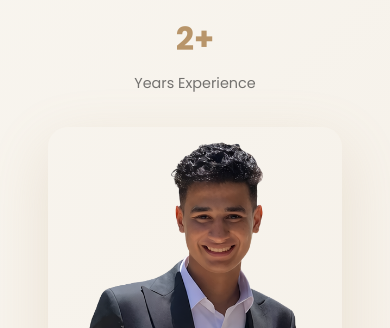
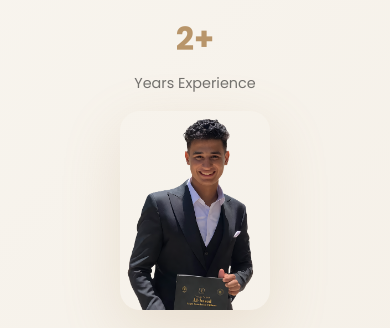
Before and after one commit to yahiashahin65/yahia-shahin, a website: page index.html in a window 390 px wide. Shown: the part 772-1100 px from the top of the page. Drawn offline with Linux system fonts and the light colour scheme.

Commit message:
Adjust profile image max-width and gap in media query

```diff
--- a/style.css
+++ b/style.css
@@ -710,7 +710,7 @@ section {
 
 .profile-image {
     width: 100%;
-    max-width: 400px;
+    max-width: 280px;
     border-radius: 20px;
     box-shadow: 0 20px 60px rgba(184, 149, 106, 0.2);
     transition: transform 0.3s ease;
@@ -725,10 +725,10 @@ section {
 @media (max-width: 768px) {
     .hero-grid {
         grid-template-columns: 1fr;
-        gap: 2rem;
+        gap: 1rem;
     }
 
     .profile-image {
-        max-width: 300px;
+        max-width: 150px;
     }
 }
```
